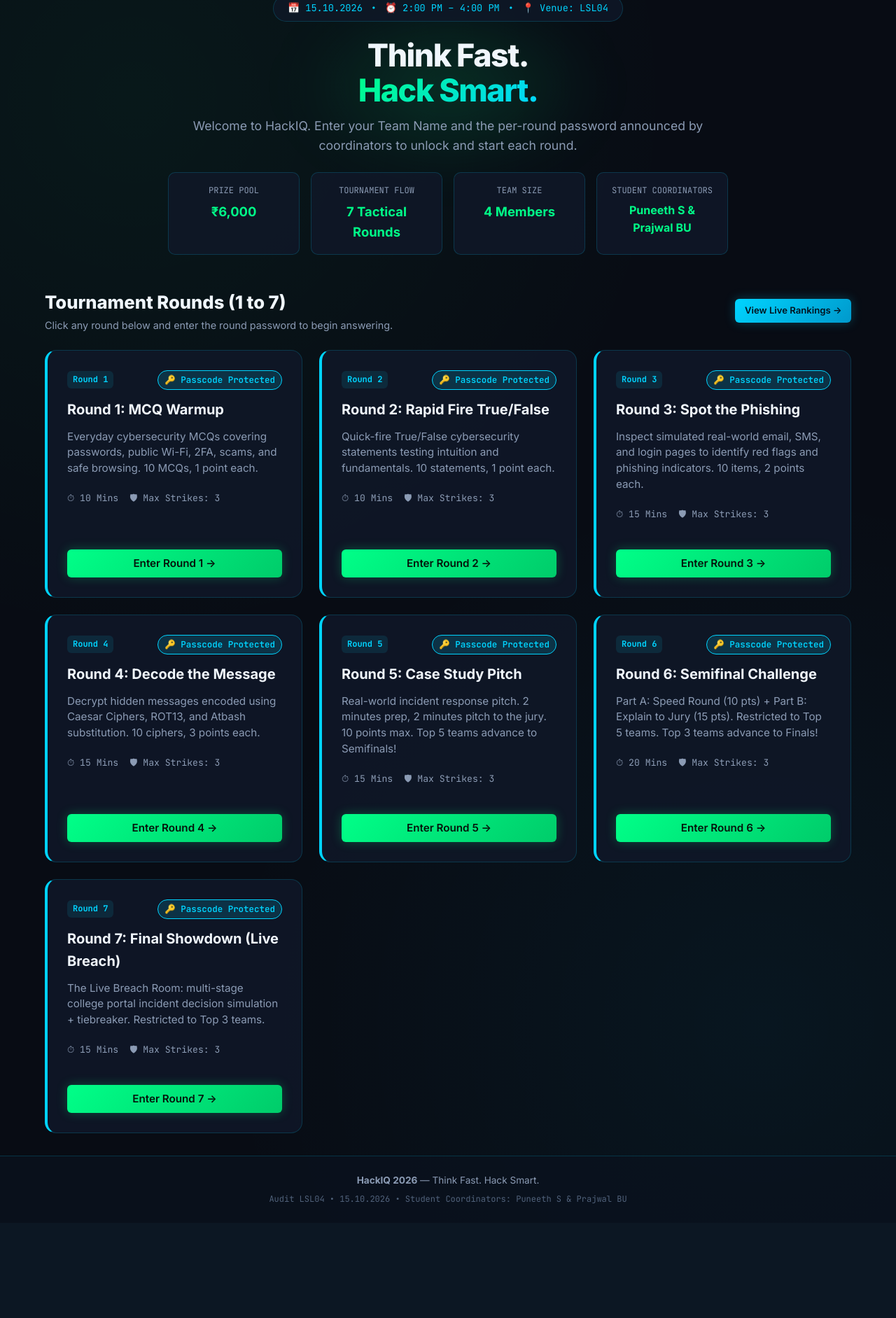
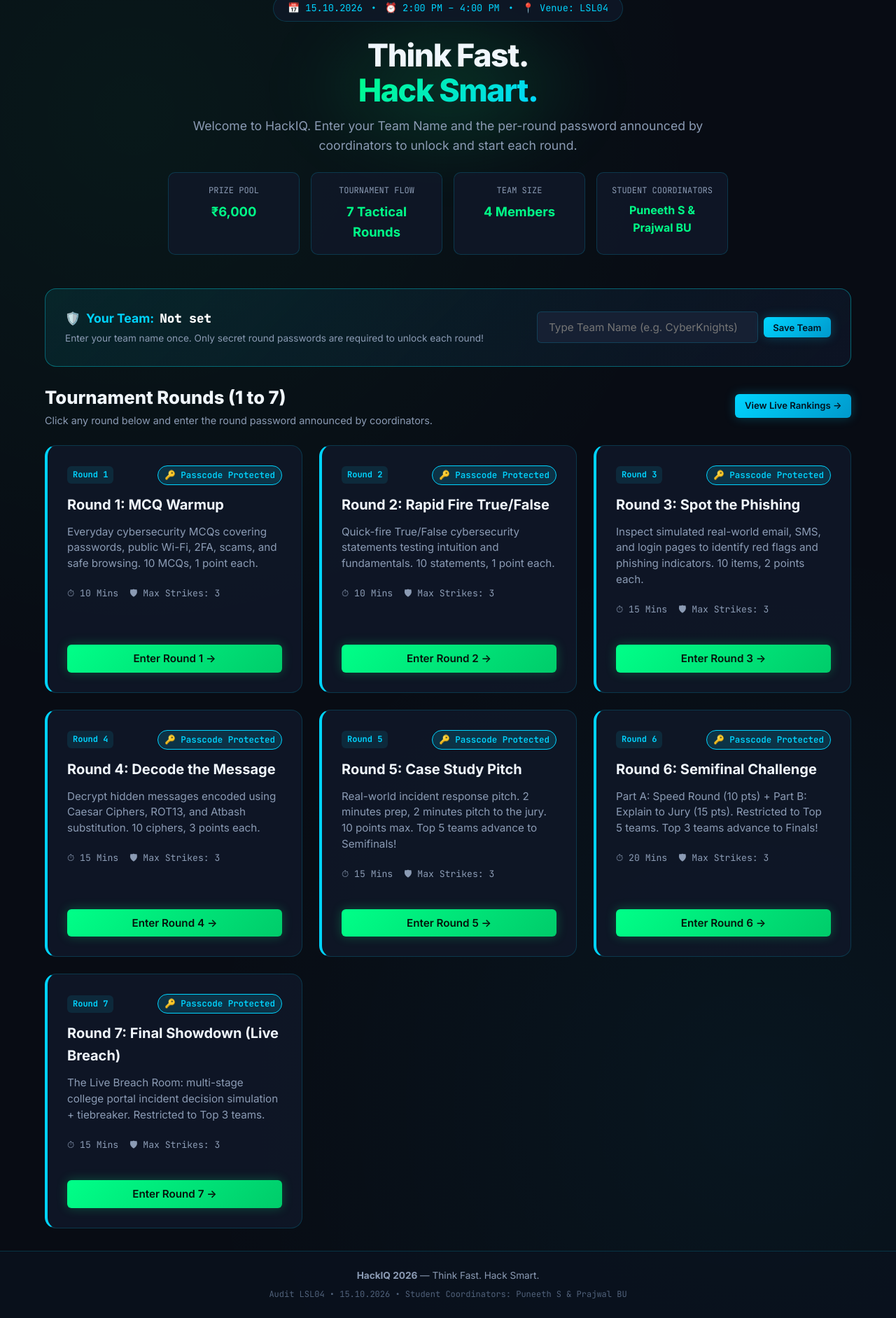
Before and after one commit to Puneeth-S88/hack-iq, a PHP site: page / in a window 1280 px wide. Shown: the part 140-2023 px from the top of the page at 70% size. Before the commit the page ends 1859 px from the top, so only its background shows below. Run offline with PHP 8.4, Linux system fonts and the light colour scheme; data comes from the database, SQL or seed files in the repository.

Commit message:
Fix round entry with direct team naming, cache busting, and persistent cookies

```diff
--- a/admin.php
+++ b/admin.php
@@ -9,7 +9,7 @@ $isAdmin = isAdminLoggedIn();
   <meta charset="UTF-8">
   <meta name="viewport" content="width=device-width, initial-scale=1.0">
   <title>Coordinator Control Center — HackIQ</title>
-  <link rel="stylesheet" href="css/style.css">
+  <link rel="stylesheet" href="css/style.css?v=<?= time() ?>">
   <link rel="preconnect" href="https://fonts.googleapis.com">
   <link rel="preconnect" href="https://fonts.gstatic.com" crossorigin>
   <link href="https://fonts.googleapis.com/css2?family=Inter:wght@400;500;600;700;800&family=JetBrains+Mono:wght@400;600;700;800&display=swap" rel="stylesheet">
--- a/api/login.php
+++ b/api/login.php
@@ -39,9 +39,10 @@ try {
         $team_name = $team['team_name'];
     }
 
-    // Set session
+    // Set session and persistent cookie
     $_SESSION['team_id']   = $teamId;
     $_SESSION['team_name'] = $team_name;
+    setcookie('hackiq_team_name', $team_name, time() + 86400 * 7, '/');
 
     sendJson([
         'success' => true,
--- a/includes/auth.php
+++ b/includes/auth.php
@@ -10,7 +10,36 @@ if (session_status() === PHP_SESSION_NONE) {
  * Check if a team is logged in
  */
 function isTeamLoggedIn() {
-    return isset($_SESSION['team_id']) && !empty($_SESSION['team_id']);
+    if (isset($_SESSION['team_id']) && !empty($_SESSION['team_id'])) {
+        return true;
+    }
+    // Auto-restore from persistent cookie if available
+    if (!empty($_COOKIE['hackiq_team_name'])) {
+        require_once __DIR__ . '/db.php';
+        $pdo = getDb();
+        if ($pdo) {
+            $cookieTeam = trim($_COOKIE['hackiq_team_name']);
+            try {
+                $stmt = $pdo->prepare("SELECT id, team_name FROM teams WHERE LOWER(team_name) = LOWER(?) LIMIT 1");
+                $stmt->execute([$cookieTeam]);
+                $team = $stmt->fetch();
+                if (!$team) {
+                    $dummyHash = password_hash('hack123', PASSWORD_DEFAULT);
+                    $stmtInsert = $pdo->prepare("INSERT INTO teams (team_name, password_hash, members_info) VALUES (?, ?, 'Team Participants')");
+                    $stmtInsert->execute([$cookieTeam, $dummyHash]);
+                    $_SESSION['team_id'] = (int)$pdo->lastInsertId();
+                    $_SESSION['team_name'] = $cookieTeam;
+                } else {
+                    $_SESSION['team_id'] = (int)$team['id'];
+                    $_SESSION['team_name'] = $team['team_name'];
+                }
+                return true;
+            } catch (Exception $e) {
+                // Ignore DB error here
+            }
+        }
+    }
+    return false;
 }
 
 /**
--- a/index.php
+++ b/index.php
@@ -9,7 +9,7 @@ $team = getLoggedInTeam();
   <meta charset="UTF-8">
   <meta name="viewport" content="width=device-width, initial-scale=1.0">
   <title>HackIQ — Think Fast. Hack Smart.</title>
-  <link rel="stylesheet" href="css/style.css">
+  <link rel="stylesheet" href="css/style.css?v=<?= time() ?>">
   <link rel="preconnect" href="https://fonts.googleapis.com">
   <link rel="preconnect" href="https://fonts.gstatic.com" crossorigin>
   <link href="https://fonts.googleapis.com/css2?family=Inter:wght@400;500;600;700;800&family=JetBrains+Mono:wght@400;600;700;800&display=swap" rel="stylesheet">
@@ -78,10 +78,29 @@ $team = getLoggedInTeam();
 
   <!-- All 7 Rounds Direct Grid -->
   <div class="container" style="padding-top:0;">
+
+    <!-- Quick Team Name Setup Card -->
+    <div class="card" style="margin-bottom:1.5rem; background:linear-gradient(135deg, rgba(0, 240, 255, 0.08), rgba(15, 23, 42, 0.7)); border:1px solid rgba(0, 240, 255, 0.35);">
+      <div style="display:flex; justify-content:space-between; align-items:center; flex-wrap:wrap; gap:1rem;">
+        <div>
+          <div style="font-weight:700; font-size:1.1rem; color:var(--accent-cyan); display:flex; align-items:center; gap:0.5rem;">
+            <span>🛡️</span> Your Team: <span id="displayTeamName" style="color:#fff; font-family:var(--font-mono); font-weight:800;"><?= htmlspecialchars($team['team_name'] ?? 'Not set') ?></span>
+          </div>
+          <div style="font-size:0.85rem; color:var(--text-muted); margin-top:0.25rem;">
+            Enter your team name once. Only secret round passwords are required to unlock each round!
+          </div>
+        </div>
+        <div style="display:flex; align-items:center; gap:0.5rem; flex:1; max-width:420px; min-width:260px;">
+          <input type="text" id="globalTeamNameInput" class="form-input" placeholder="Type Team Name (e.g. CyberKnights)" value="<?= htmlspecialchars($team['team_name'] ?? '') ?>" oninput="Dashboard.onGlobalTeamNameChange(this.value)">
+          <button class="btn btn-cyan btn-sm" onclick="Dashboard.saveGlobalTeamName()" style="white-space:nowrap;">Save Team</button>
+        </div>
+      </div>
+    </div>
+
     <div style="display:flex; justify-content:space-between; align-items:center; margin-bottom:1.25rem; flex-wrap:wrap; gap:1rem;">
       <div>
         <h2 style="font-size:1.6rem; font-weight:800;">Tournament Rounds (1 to 7)</h2>
-        <p style="color:var(--text-muted); font-size:0.9rem;">Click any round below and enter the round password to begin answering.</p>
+        <p style="color:var(--text-muted); font-size:0.9rem;">Click any round below and enter the round password announced by coordinators.</p>
       </div>
       <a href="leaderboard.php" class="btn btn-cyan btn-sm">View Live Rankings →</a>
     </div>
@@ -110,7 +129,7 @@ $team = getLoggedInTeam();
       <div class="form-group">
         <label class="form-label" for="teamNameInput">Team Name</label>
         <input type="text" id="teamNameInput" class="form-input" placeholder="e.g. CyberKnights" required>
-        <div class="form-help">Enter your registered team name (remembered for all rounds).</div>
+        <div class="form-help">Any name for your group (no login password needed).</div>
       </div>
 
       <div class="form-group">
@@ -132,7 +151,7 @@ $team = getLoggedInTeam();
     <div class="footer-meta">Audit LSL04 • 15.10.2026 • Student Coordinators: Puneeth S & Prajwal BU</div>
   </footer>
 
-  <script src="js/app.js"></script>
+  <script src="js/app.js?v=<?= time() ?>"></script>
   <script>
     document.addEventListener('DOMContentLoaded', () => {
       Dashboard.init();
--- a/js/app.js
+++ b/js/app.js
@@ -37,7 +37,56 @@ const Dashboard = {
   selectedRoundNum: null,
 
   async init() {
+    this.syncTeamUI();
     await this.loadRounds();
+  },
+
+  syncTeamUI() {
+    const savedTeam = localStorage.getItem('hackiq_team_name') || this.getCookie('hackiq_team_name') || '';
+    if (savedTeam) {
+      const display = document.getElementById('displayTeamName');
+      if (display) display.innerText = savedTeam;
+      const globalInput = document.getElementById('globalTeamNameInput');
+      if (globalInput && !globalInput.value) globalInput.value = savedTeam;
+      const teamBadge = document.getElementById('currentTeamBadge');
+      if (teamBadge) {
+        teamBadge.innerText = savedTeam;
+        teamBadge.parentElement.style.display = 'flex';
+      }
+    }
+  },
+
+  getCookie(name) {
+    const v = document.cookie.match('(^|;) ?' + name + '=([^;]*)(;|$)');
+    return v ? decodeURIComponent(v[2]) : null;
+  },
+
+  onGlobalTeamNameChange(val) {
+    const trimmed = (val || '').trim();
+    if (trimmed) {
+      localStorage.setItem('hackiq_team_name', trimmed);
+      document.cookie = `hackiq_team_name=${encodeURIComponent(trimmed)}; path=/; max-age=604800`;
+      const display = document.getElementById('displayTeamName');
+      if (display) display.innerText = trimmed;
+      const badge = document.getElementById('currentTeamBadge');
+      if (badge) {
+        badge.innerText = trimmed;
+        badge.parentElement.style.display = 'flex';
+      }
+      const modalTeam = document.getElementById('teamNameInput');
+      if (modalTeam) modalTeam.value = trimmed;
+    }
+  },
+
+  saveGlobalTeamName() {
+    const input = document.getElementById('globalTeamNameInput');
+    const val = input ? input.value.trim() : '';
+    if (!val) {
+      App.showToast('Please type a team name first.');
+      return;
+    }
+    this.onGlobalTeamNameChange(val);
+    App.showToast(`Team saved: ${val}`, false);
   },
 
   async loadRounds() {
@@ -50,12 +99,12 @@ const Dashboard = {
       return;
     }
 
-    const savedTeam = localStorage.getItem('hackiq_team_name') || (data.team ? data.team.team_name : '');
-    const teamHeader = document.getElementById('currentTeamBadge');
-    if (teamHeader && savedTeam) {
-      teamHeader.innerText = savedTeam;
-      teamHeader.parentElement.style.display = 'flex';
+    if (data.team && data.team.team_name) {
+      if (!localStorage.getItem('hackiq_team_name')) {
+        localStorage.setItem('hackiq_team_name', data.team.team_name);
+      }
     }
+    this.syncTeamUI();
 
     container.innerHTML = '';
     data.rounds.forEach(r => {
@@ -108,7 +157,9 @@ const Dashboard = {
     document.getElementById('passwordError').style.display = 'none';
 
     // Auto-fill saved team name if available
-    const savedTeam = localStorage.getItem('hackiq_team_name') || '';
+    const savedTeam = (document.getElementById('globalTeamNameInput') && document.getElementById('globalTeamNameInput').value.trim()) ||
+                      localStorage.getItem('hackiq_team_name') ||
+                      this.getCookie('hackiq_team_name') || '';
     const teamInput = document.getElementById('teamNameInput');
     if (teamInput) {
       teamInput.value = savedTeam;
@@ -131,21 +182,34 @@ const Dashboard = {
 
   async verifyPassword() {
     const teamNameInput = document.getElementById('teamNameInput');
-    const teamName = teamNameInput ? teamNameInput.value.trim() : (localStorage.getItem('hackiq_team_name') || '');
-    const password = document.getElementById('roundPasswordInput').value.trim();
+    const globalInput = document.getElementById('globalTeamNameInput');
+    let teamName = (teamNameInput && teamNameInput.value.trim()) ||
+                   (globalInput && globalInput.value.trim()) ||
+                   localStorage.getItem('hackiq_team_name') ||
+                   this.getCookie('hackiq_team_name') || '';
+
+    // If completely empty, generate a fallback team name so it NEVER blocks
+    if (!teamName) {
+      teamName = 'Team_' + (Math.floor(Math.random() * 89) + 10);
+      if (teamNameInput) teamNameInput.value = teamName;
+      if (globalInput) globalInput.value = teamName;
+    }
+
+    const passwordInput = document.getElementById('roundPasswordInput');
+    const password = passwordInput ? passwordInput.value.trim() : '';
     const errorEl = document.getElementById('passwordError');
 
-    if (!teamName) {
-      errorEl.innerText = 'Please enter your Team Name.';
-      errorEl.style.display = 'block';
+    if (!password) {
+      if (errorEl) {
+        errorEl.innerText = 'Please enter the secret round passcode announced by coordinators.';
+        errorEl.style.display = 'block';
+      }
       return;
     }
 
-    if (!password) {
-      errorEl.innerText = 'Please enter the round password.';
-      errorEl.style.display = 'block';
-      return;
-    }
+    // Persist immediately in client storage
+    localStorage.setItem('hackiq_team_name', teamName);
+    document.cookie = `hackiq_team_name=${encodeURIComponent(teamName)}; path=/; max-age=604800`;
 
     const res = await App.fetch('api/verify_round_password.php', {
       method: 'POST',
@@ -157,11 +221,12 @@ const Dashboard = {
     });
 
     if (res.success) {
-      localStorage.setItem('hackiq_team_name', teamName);
       window.location.href = `round.php?round=${this.selectedRoundNum}`;
     } else {
-      errorEl.innerText = res.error || 'Incorrect password.';
-      errorEl.style.display = 'block';
+      if (errorEl) {
+        errorEl.innerText = res.error || 'Incorrect passcode for this round.';
+        errorEl.style.display = 'block';
+      }
     }
   },
 
--- a/leaderboard.php
+++ b/leaderboard.php
@@ -10,7 +10,7 @@ $team = getLoggedInTeam();
   <meta charset="UTF-8">
   <meta name="viewport" content="width=device-width, initial-scale=1.0">
   <title>Live Leaderboard — HackIQ 2026</title>
-  <link rel="stylesheet" href="css/style.css">
+  <link rel="stylesheet" href="css/style.css?v=<?= time() ?>">
   <link rel="preconnect" href="https://fonts.googleapis.com">
   <link rel="preconnect" href="https://fonts.gstatic.com" crossorigin>
   <link href="https://fonts.googleapis.com/css2?family=Inter:wght@400;500;600;700;800&family=JetBrains+Mono:wght@400;600;700;800&display=swap" rel="stylesheet">
@@ -126,7 +126,7 @@ $team = getLoggedInTeam();
     <div class="footer-meta">Venue: LSL04 • 15.10.2026 • Live Projector Display Ready</div>
   </footer>
 
-  <script src="js/app.js"></script>
+  <script src="js/app.js?v=<?= time() ?>"></script>
   <script>
     document.addEventListener('DOMContentLoaded', () => {
       Leaderboard.init();
--- a/login.php
+++ b/login.php
@@ -23,6 +23,7 @@ if ($_SERVER['REQUEST_METHOD'] === 'POST') {
             }
             $_SESSION['team_id'] = $teamId;
             $_SESSION['team_name'] = $teamName;
+            setcookie('hackiq_team_name', $teamName, time() + 86400 * 7, '/');
             header('Location: index.php');
             exit;
         }
@@ -35,7 +36,7 @@ if ($_SERVER['REQUEST_METHOD'] === 'POST') {
   <meta charset="UTF-8">
   <meta name="viewport" content="width=device-width, initial-scale=1.0">
   <title>Enter Team Name — HackIQ</title>
-  <link rel="stylesheet" href="css/style.css">
+  <link rel="stylesheet" href="css/style.css?v=<?= time() ?>">
   <link rel="preconnect" href="https://fonts.googleapis.com">
   <link rel="preconnect" href="https://fonts.gstatic.com" crossorigin>
   <link href="https://fonts.googleapis.com/css2?family=Inter:wght@400;500;600;700;800&family=JetBrains+Mono:wght@400;600;700;800&display=swap" rel="stylesheet">
```
Also changed, not shown: api/verify_round_password.php (+29 -15 lines), round.php (+5 -4 lines).
